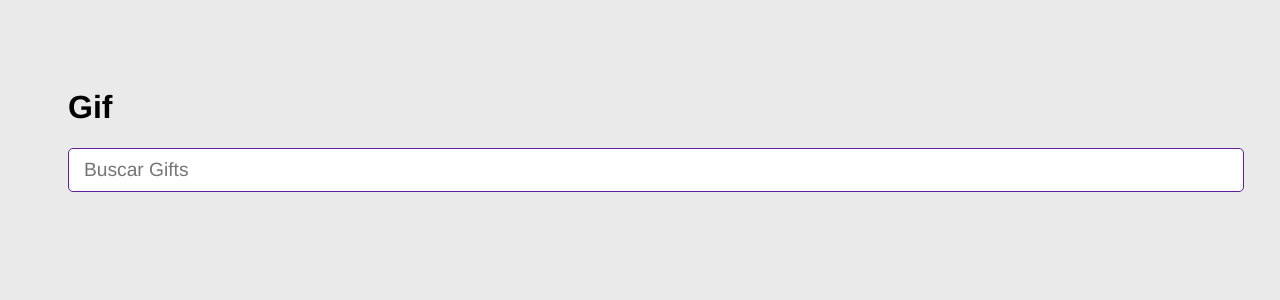
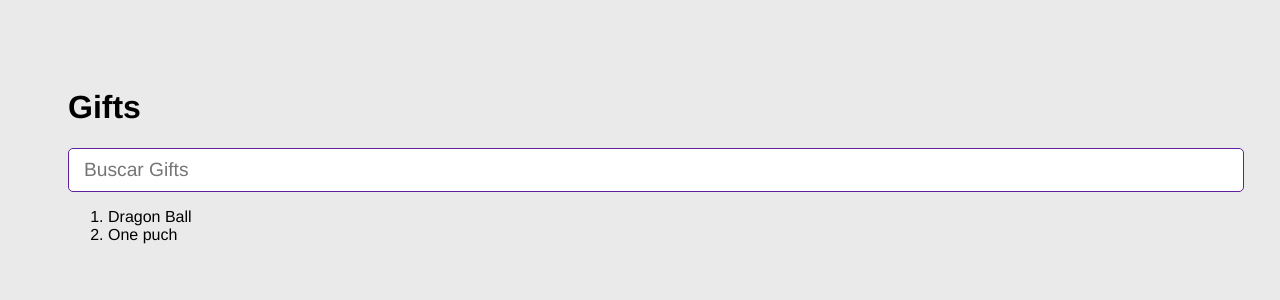
Before and after one commit to NozoDev/Gift-APP, a React (Vite) app: page / in a window 1280 px wide. Shown: the top 300 px of the page. Built offline with nearby package versions, Linux system fonts and the light colour scheme.

Commit message:
haciendo logica para poder escribir y se me refleje en la lsita

```diff
--- a/src/GifExpertApp.jsx
+++ b/src/GifExpertApp.jsx
@@ -3,17 +3,31 @@ import AddCategory from "./components/AddCategory"
 
 const GifExpertApp = () => {
 
-    const [categories, setCategories] = useState()
+    const [categories, setCategories] = useState(['Dragon Ball', 'One puch'])
 
+    const onAddCategory = (onNewCategory) =>{
+
+  setCategories([onNewCategory, ...categories])
+        }
 
   return (
     <div>
         {/* Titulo */}
-      <h1>Gif</h1>
+      <h1>Gifts</h1>
 
       {/* Input */}
-    <AddCategory />
+    <AddCategory
+    // setCategories={setCategories}
+    onNewCategory={event => onAddCategory(event)}
+    />
       {/* Listado de gift */}
+      <ol>
+        {
+            categories.map(category => {
+                return <li key={category}>{category}</li>
+            })
+        }
+      </ol>
             {/* Gif item */}
     </div>
   )
--- a/src/components/AddCategory.jsx
+++ b/src/components/AddCategory.jsx
@@ -1,12 +1,31 @@
-import React, { useState } from 'react'
+import React, { useState } from "react";
 
-const AddCategory = () => {
+const AddCategory = ({ onNewCategory }) => {
+  const [inputValue, setInputValue] = useState("");
 
-    const [inputValue, setInputValue] = useState('')
+  const onInputChange = ({ target }) => {
+    setInputValue(target.value);
+  };
+
+  const onSubmit = (event) => {
+    event.preventDefault();
+    if (inputValue.trim().length <= 1) return;
+
+    // setCategories((categories) => [inputValue, ...categories]);
+    setInputValue("");
+    onNewCategory(inputValue.trim());
+  };
 
   return (
-  <input type="text" placeholder='Buscar Gifts' value={inputValue} />
-  )
-}
+    <form onSubmit={onSubmit}>
+      <input
+        type="text"
+        placeholder="Buscar Gifts"
+        value={inputValue}
+        onChange={onInputChange}
+      />
+    </form>
+  );
+};
 
-export default AddCategory
+export default AddCategory;
```
